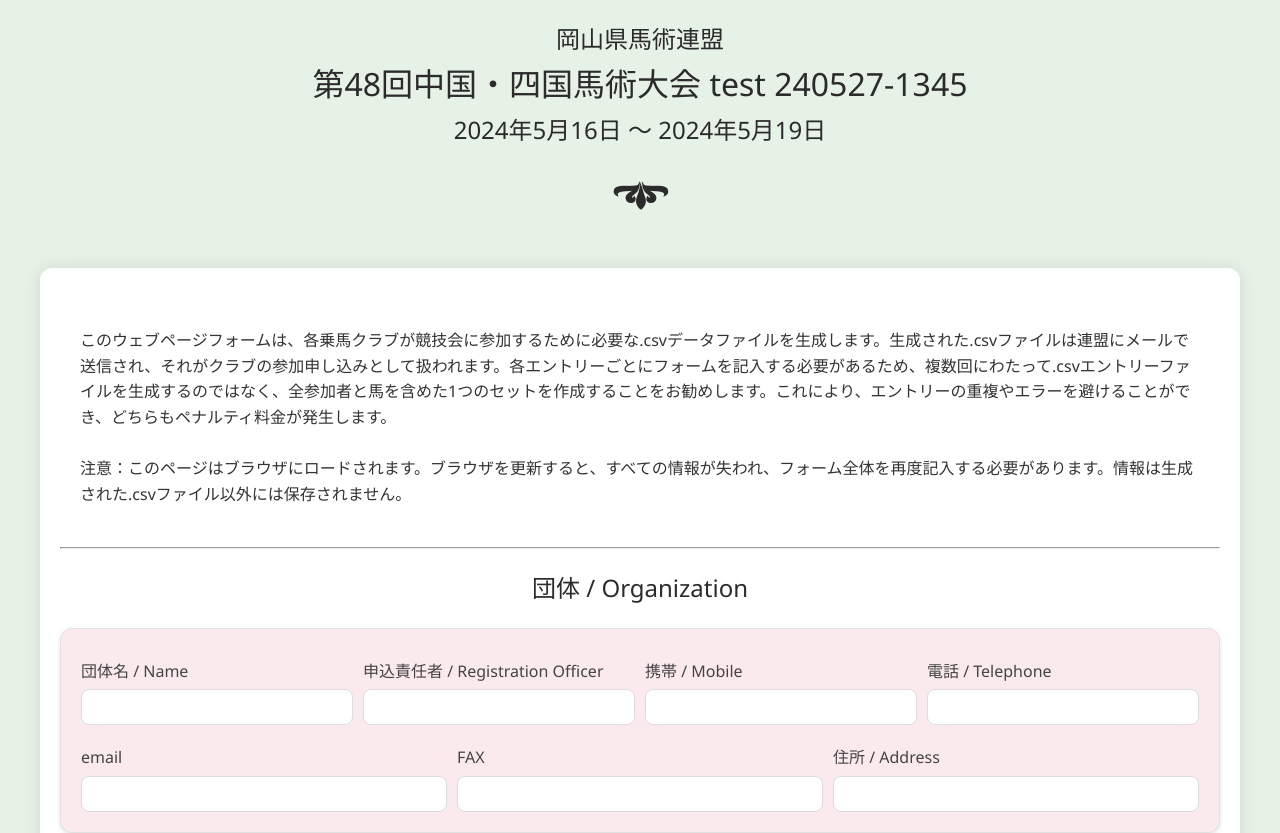
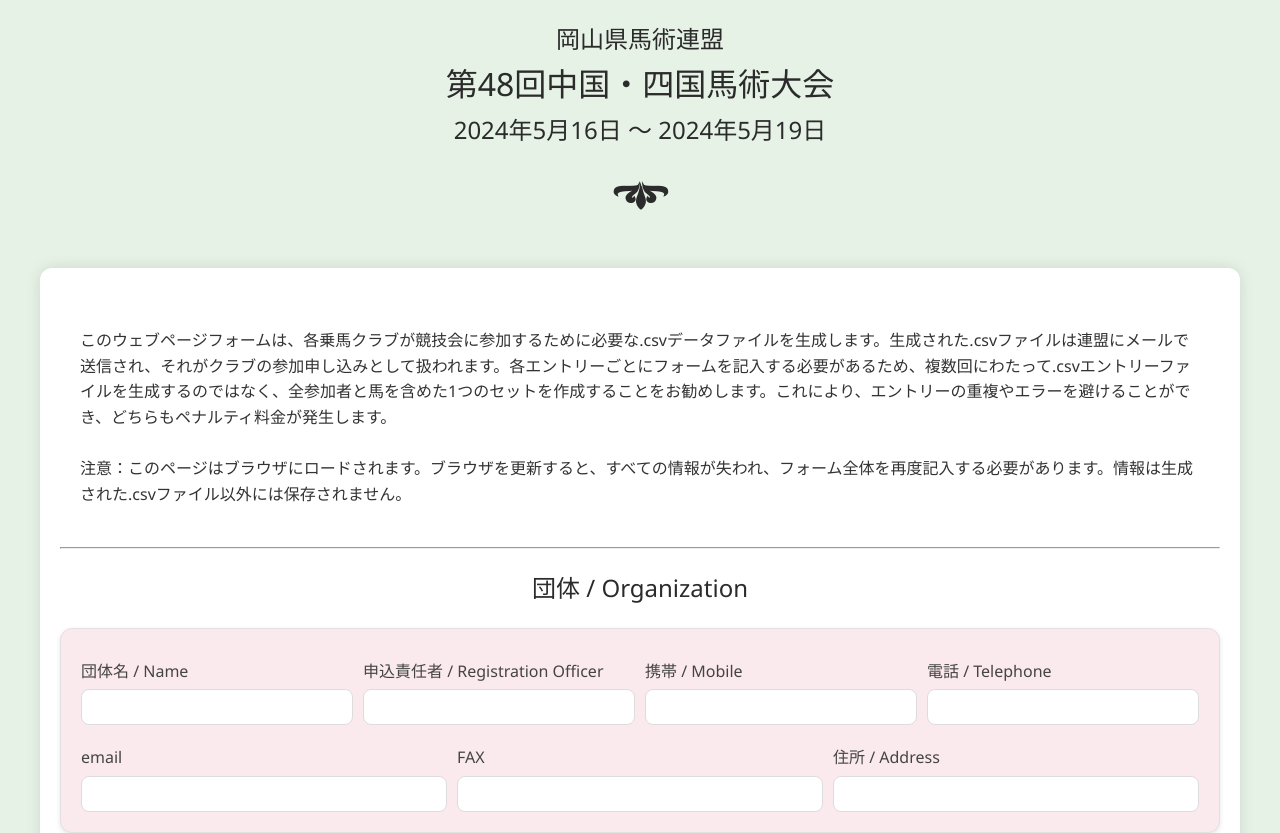
Before and after one commit to dis-lekker-by-die-see/240521-test-form, a plain HTML site: page index.html in a window 1280 px wide. Shown: the top 833 px of the page. Drawn offline with Linux system fonts and the light colour scheme.

Commit message:
Remove Test timestamp

```diff
--- a/index.html
+++ b/index.html
@@ -8,7 +8,7 @@
 </head>
 <body>
     <h2>岡山県馬術連盟</h2>
-    <h1>第48回中国・四国馬術大会 test 240527-1345</h1>
+    <h1>第48回中国・四国馬術大会</h1>
     <h2>2024年5月16日 〜 2024年5月19日</h2>
     <h1 class="damask-heading">8</h1>
     <div class="container">
```
